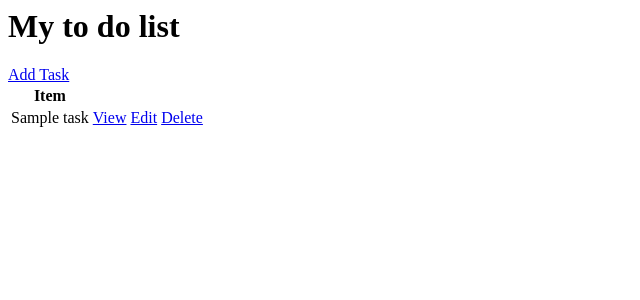
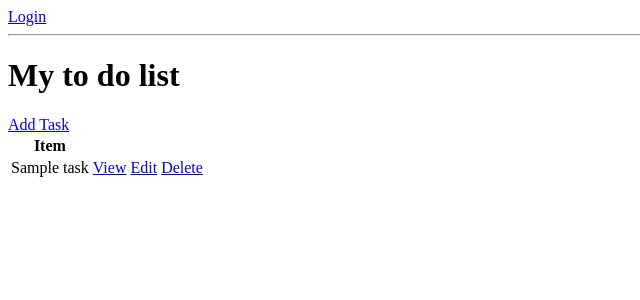
Before and after one commit to aokealy/todo-list, a Django app: page / in a window 1280 px wide. Shown: the top 300 px of the page, without its empty margins (0-640 px from the left). Run offline with Django 3.2, Linux system fonts and the light colour scheme; tables that the repository leaves empty hold one stand-in row (values such as "Sample post").

Commit message:
add login and logout functionallity

```diff
--- a/base/templates/base/task_list.html
+++ b/base/templates/base/task_list.html
@@ -1,3 +1,13 @@
+{% if request.user.is_authenticated %}
+<p>{{ request.user }}</p>
+<a href="{% url 'logout' %}">Logout</a>
+{% else %}
+<a href="{% url 'login' %}">Login</a>
+{% endif %}
+
+
+
+<hr>
 <h1>My to do list</h1>
 <a href="{% url 'task-create' %}">Add Task</a>
 
--- a/base/urls.py
+++ b/base/urls.py
@@ -1,7 +1,10 @@
 from django.urls import path
-from .views import TaskList, TaskDetail, TaskCreate, TaskUpdate, DeleteView
+from .views import TaskList, TaskDetail, TaskCreate, TaskUpdate, DeleteView, CustomLoginView
+from django.contrib.auth.views import LogoutView
 
 urlpatterns = [
+    path('login/', CustomLoginView.as_view(), name='login'),
+    path('logout/', LogoutView.as_view(next_page='login'), name='logout'),
     path('', TaskList.as_view(), name='tasks'),
     path('task/<int:pk>/', TaskDetail.as_view(), name='task'),
     path('task-create/', TaskCreate.as_view(), name='task-create'),
--- a/base/views.py
+++ b/base/views.py
@@ -4,6 +4,17 @@ from django.views.generic.detail import DetailView
 from django.views.generic.edit import CreateView, UpdateView, DeleteView
 from .models import Task
 from django.urls import reverse_lazy
+
+from django.contrib.auth.views import LoginView
+
+# login functionality
+class CustomLoginView(LoginView):
+    template_name = 'base/login.html'
+    fields = '__all__'
+    redirect_authenticated_user = True
+
+    def get_success_url(self):
+        return reverse_lazy('tasks')
 
 class TaskList(ListView):
     model = Task
```
Also changed, not shown: base/templates/base/login.html (added, +7 -0 lines).
